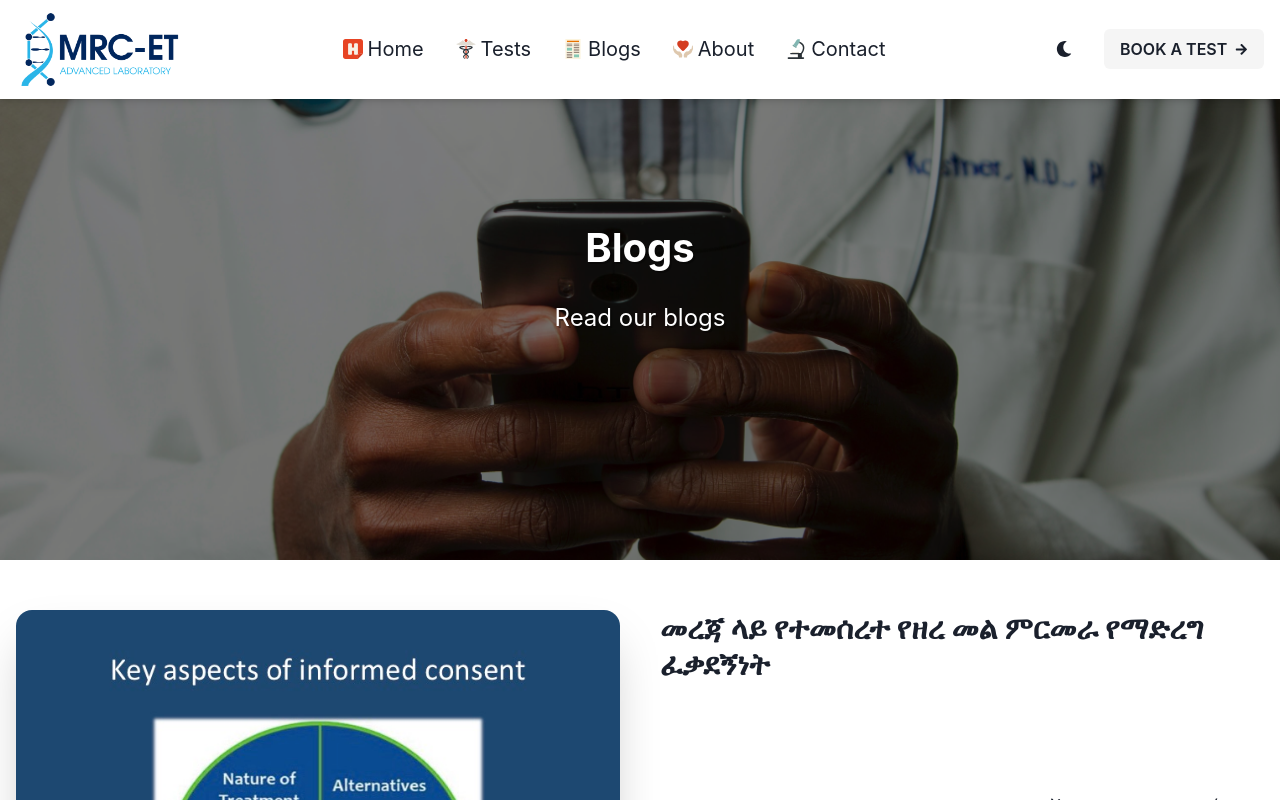
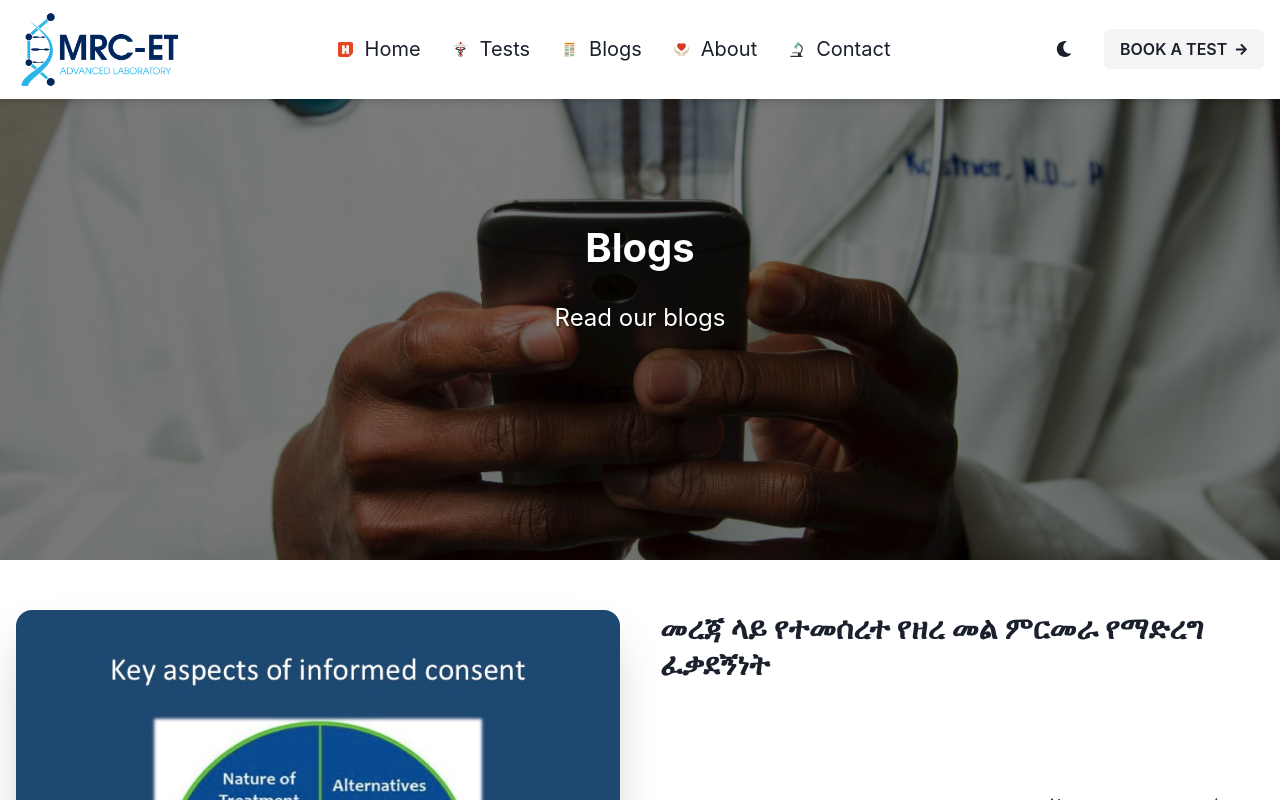
Before and after one commit to frectonz/mrc-et, a Next.js app: page /blogs in a window 1280 px wide. Shown: the top 800 px of the page. Built offline with nearby package versions, Linux system fonts and the light colour scheme.

Commit message:
decrease link icon size

```diff
--- a/components/layout/header/navigation/Navigation.tsx
+++ b/components/layout/header/navigation/Navigation.tsx
@@ -28,17 +28,15 @@ function LinkItem({ link }: { link: NavLink }) {
     <Box
       p={2}
       as="li"
+      gap="3"
       fontSize="xl"
+      display="flex"
       cursor="pointer"
-      _hover={{ color: "brand.secondary" }}
-      display="flex"
       alignItems="center"
       justifyContent="center"
-      style={{
-        gap: "5px",
-      }}
+      _hover={{ color: "brand.secondary" }}
     >
-      <Image width="20px" alt="" src={link.icon} />
+      <Image width="15px" alt="" src={link.icon} />
       <NextLink href={link.href}>
         <a>{link.name}</a>
       </NextLink>
```
